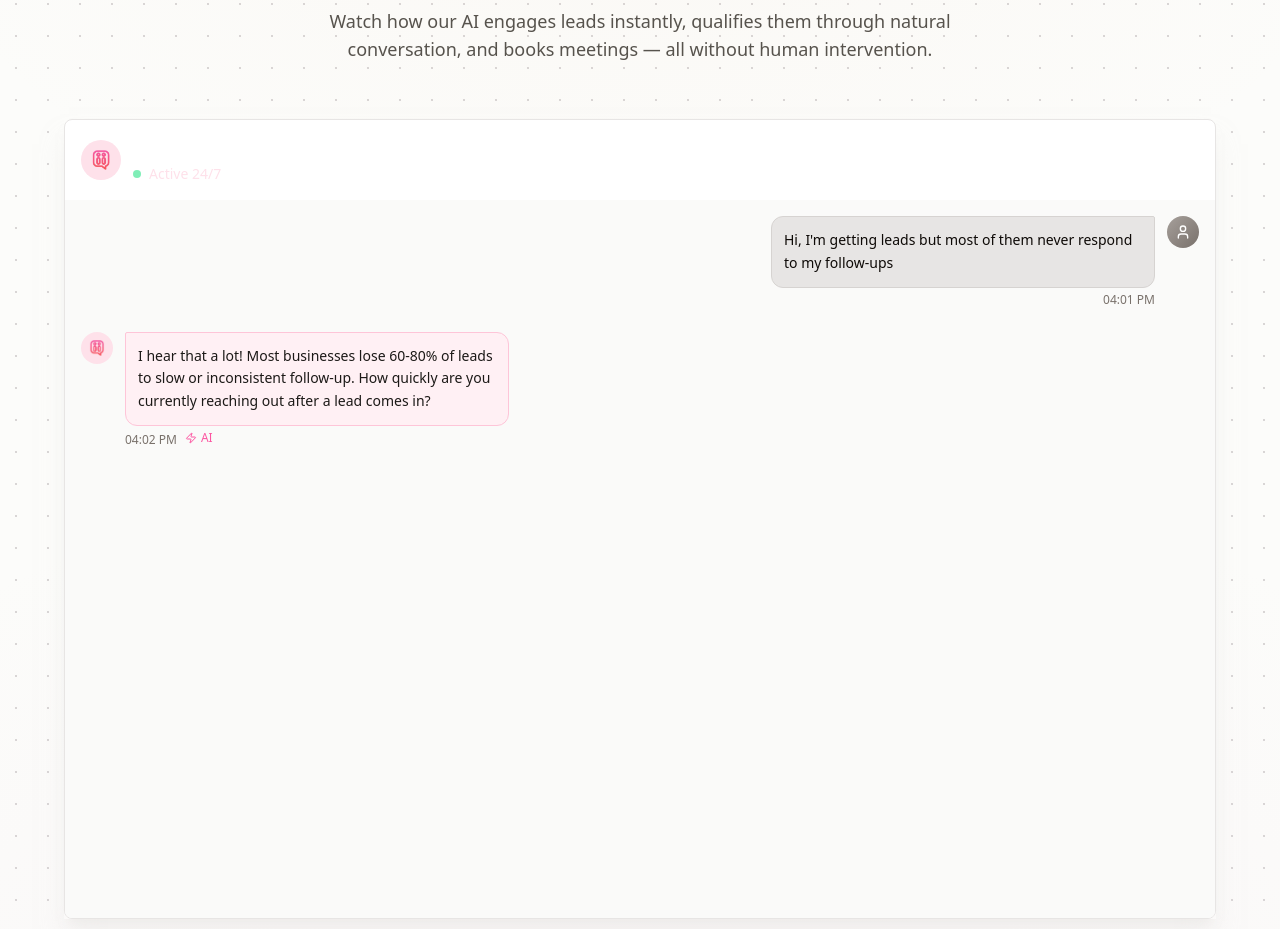
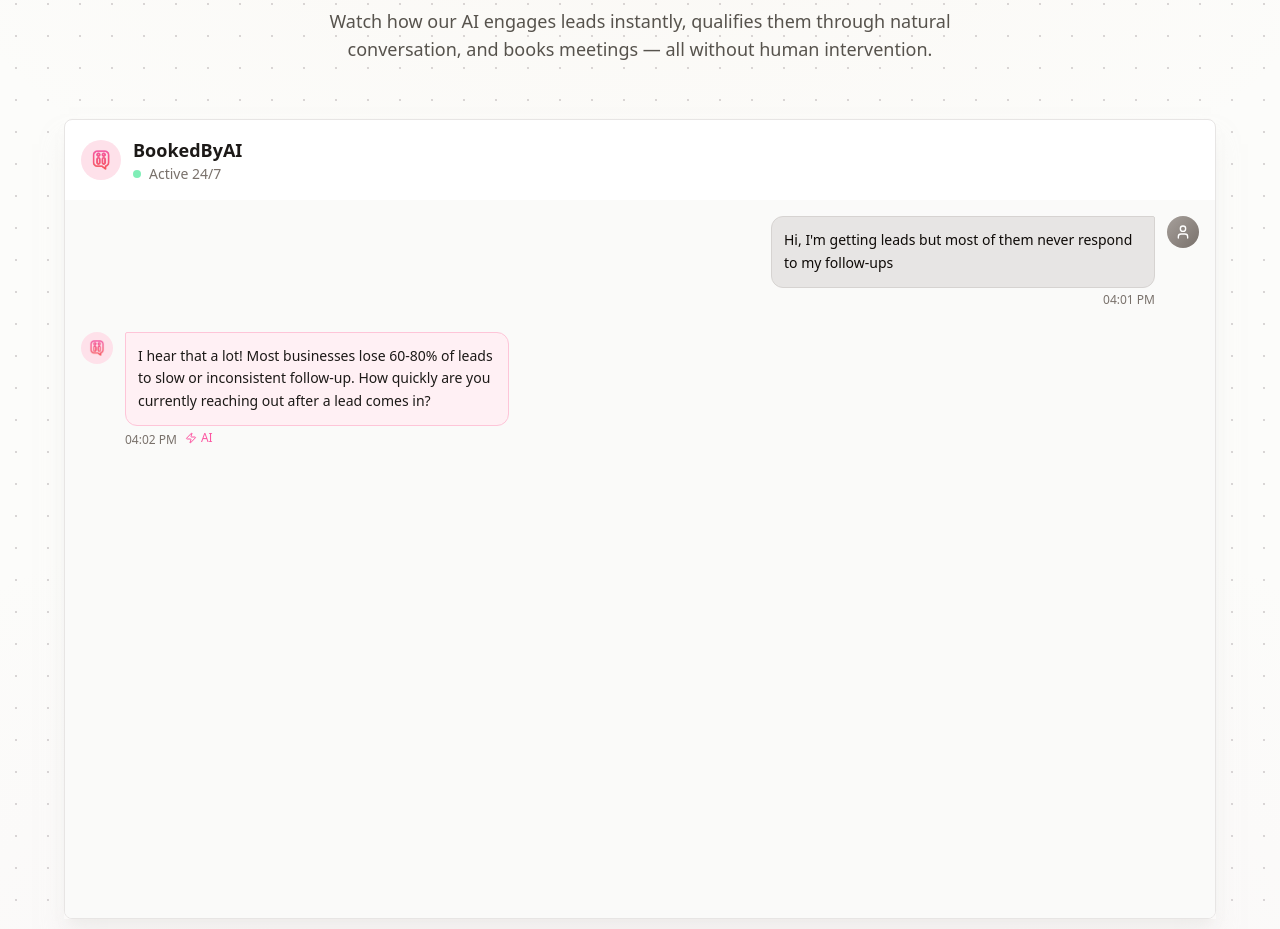
Before and after one commit to XMA-Faez/convoflow-website-2, a Next.js app: page / in a window 1280 px wide. Shown: the part 1220-2149 px from the top of the page. Built offline with nearby package versions, Linux system fonts and the light colour scheme.

Commit message:
Adjusting the AI Assistant demo

```diff
--- a/app/(home)/_components/ai-demo/ai-assistant-demo.tsx
+++ b/app/(home)/_components/ai-demo/ai-assistant-demo.tsx
@@ -244,10 +244,14 @@
             />
           </div>
           <div>
-            <h2 className="text-base sm:text-lg font-semibold">BookedByAI</h2>
+            <h2 className="text-base sm:text-lg font-semibold text-neutral-900">
+              BookedByAI
+            </h2>
             <div className="flex items-center gap-1.5 sm:gap-2 text-primary-100">
               <div className="w-1.5 h-1.5 sm:w-2 sm:h-2 bg-green-400 rounded-full animate-pulse" />
-              <span className="text-xs sm:text-sm">Active 24/7</span>
+              <span className="text-xs sm:text-sm text-neutral-500">
+                Active 24/7
+              </span>
             </div>
           </div>
         </div>
```
